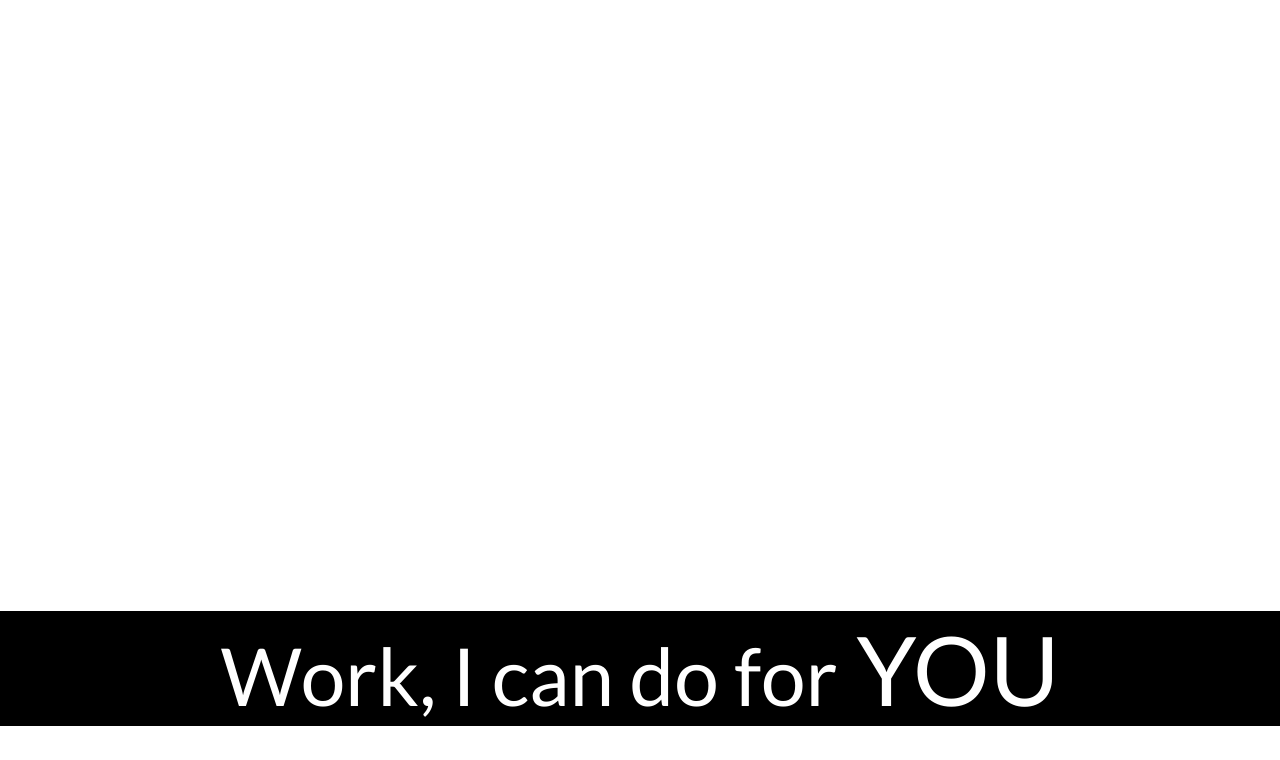
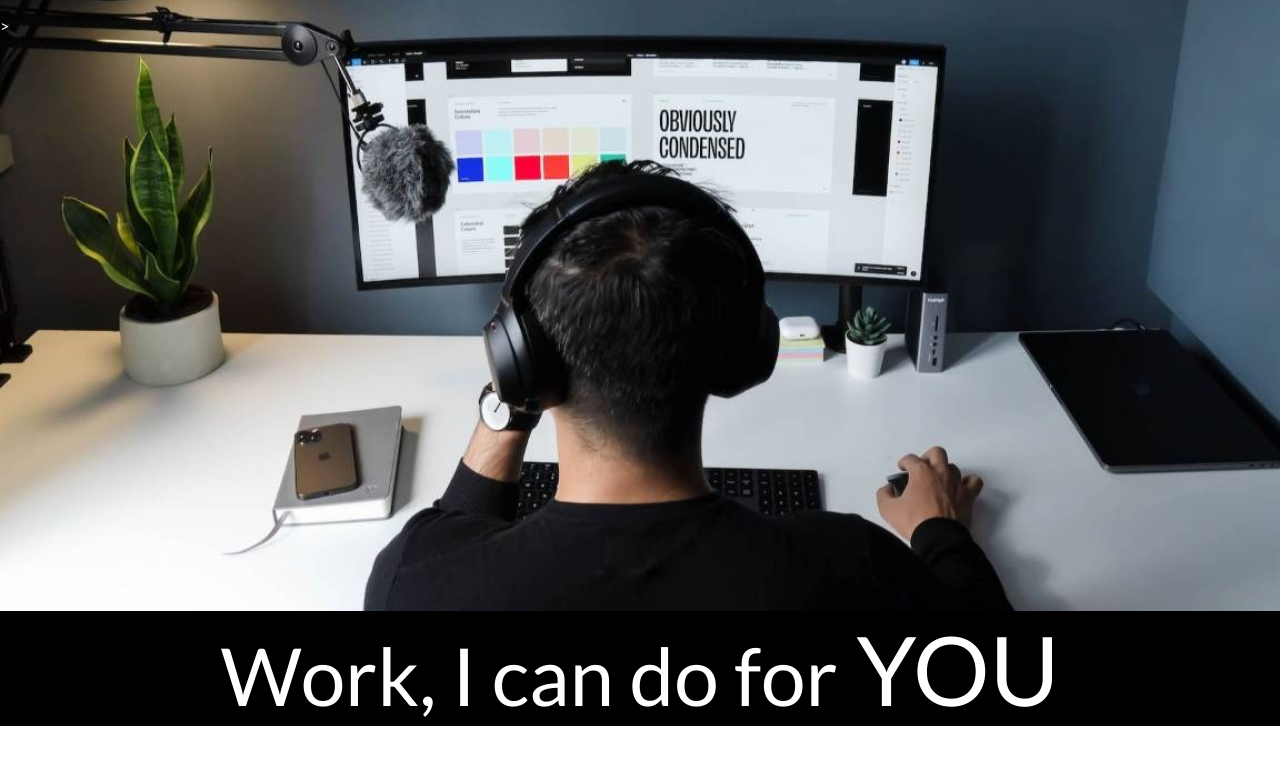
Before and after one commit to vaishnaviKodes/Developer-Portfolio-Landing-Page---HTML-CSS-Project-JS-introduction-JS-Basics---mvoheznp8ern, a plain HTML site: page index.html in a window 1280 px wide. Shown: the part 189-949 px from the top of the page. Drawn offline with Linux system fonts and the light colour scheme; the site is published under a folder, as on GitHub Pages, so addresses that start at the root find nothing; grey boxes are pictures that could not be loaded.

Commit message:
Update styles.css

```diff
--- a/styles.css
+++ b/styles.css
@@ -10,7 +10,7 @@
   background: aqua;
   width: 100vw;
   height: 100vh;
-  background: url("/BackgroundImage.jpeg") no-repeat center center;
+  background: url("./BackgroundImage.jpeg") no-repeat center center;
   background-size: cover;
   color: white;
 }
```
